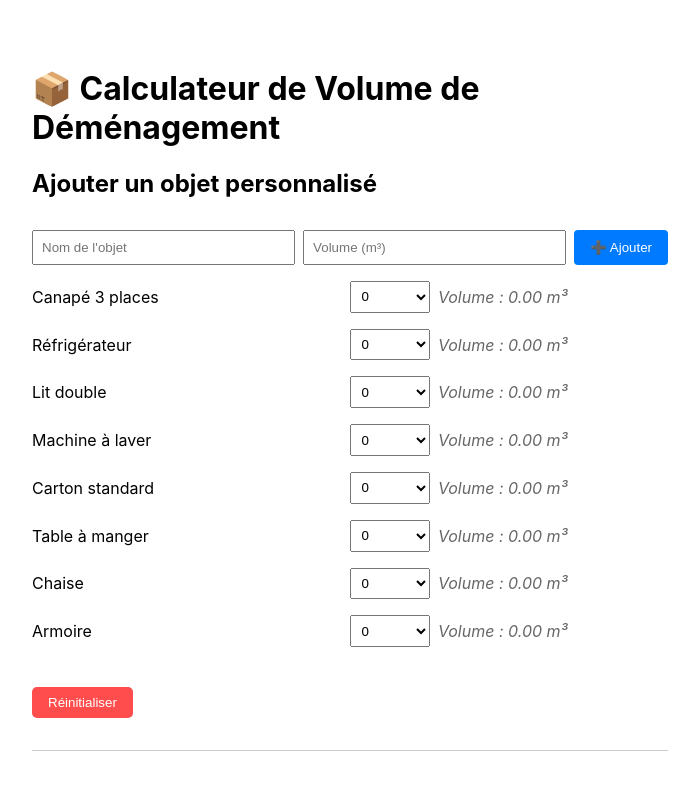
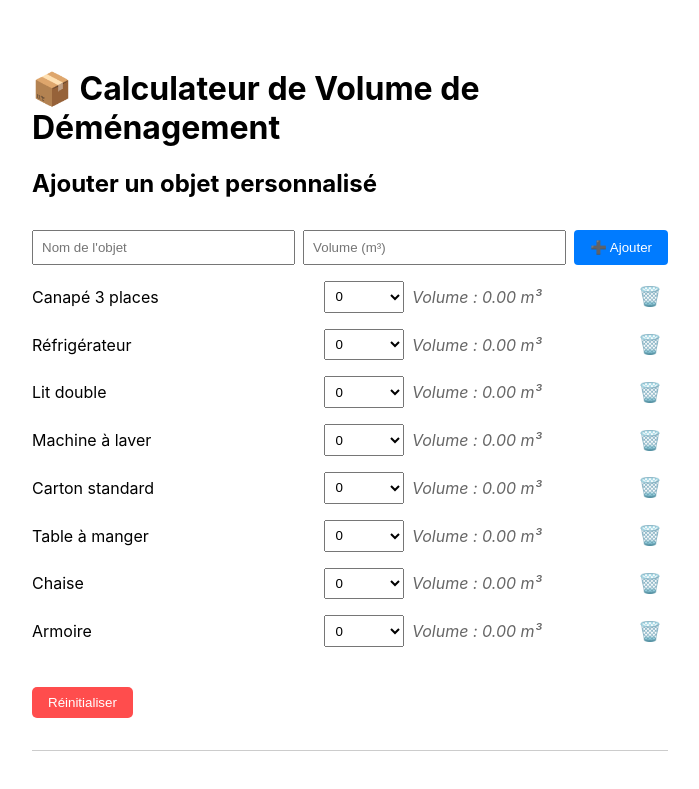
Before and after one commit to samyferhat/calculateur-demenagement, a React (Create React App) app: page / in a window 1280 px wide. Shown: the top 789 px of the page, without its empty margins (290-989 px from the left). Built offline with nearby package versions, Linux system fonts and the light colour scheme.

Commit message:
local storage feature et suppression

```diff
--- a/src/App.js
+++ b/src/App.js
@@ -1,4 +1,4 @@
-import { useState } from 'react';
+import { useEffect, useState } from 'react';
 import { items as initialItems } from './data/itemsData';
 import ItemSelector from './components/ItemSelector';
 import VolumeDisplay from './components/VolumeDisplay';
@@ -8,7 +8,15 @@ import AddItemForm from './components/AddItemForm';
 function App() {
   const [selectedItems, setSelectedItems] = useState({});
 
-  const [items, setItems] = useState(initialItems);
+
+  const LOCAL_STORAGE_KEY = 'demenagement_items';
+
+const loadItemsFromStorage = () => {
+  const saved = localStorage.getItem(LOCAL_STORAGE_KEY);
+  return saved ? JSON.parse(saved) : initialItems;
+};
+
+const [items, setItems] = useState(loadItemsFromStorage);
 
   const handleQuantityChange = (id, quantity) => {
     setSelectedItems((prev) => ({
@@ -29,6 +37,11 @@ function App() {
   const handleAddItem = (newItem) => {
     setItems((prev) => [...prev, newItem]);
   };
+
+  useEffect(() => {
+    localStorage.setItem(LOCAL_STORAGE_KEY, JSON.stringify(items));
+  }, [items]);
+
 
   const downloadPDF = () => {
     const doc = new jsPDF();
@@ -52,7 +65,19 @@ function App() {
     doc.save('volume_demenagement.pdf');
   };
 
+  const handleDeleteItem = (itemId) => {
+    const itemToDelete = items.find((item) => item.id === itemId);
+    const confirmed = window.confirm(`Supprimer "${itemToDelete?.name}" ?`);
 
+    if (!confirmed) return;
+
+    setItems((prev) => prev.filter((item) => item.id !== itemId));
+    setSelectedItems((prev) => {
+      const updated = { ...prev };
+      delete updated[itemId];
+      return updated;
+    });
+  };
   return (
     <div style={styles.appContainer}>
     <div style={{ padding: '2rem' }}>
@@ -66,6 +91,7 @@ function App() {
     item={item}
     quantity={selectedItems[item.id] || 0}
     onQuantityChange={handleQuantityChange}
+    onDelete={handleDeleteItem} // 🔥 toujours autorisé maintenant
   />
 ))}
       <button onClick={resetQuantities} style={styles.resetButton}>
--- a/src/components/ItemSelector.jsx
+++ b/src/components/ItemSelector.jsx
@@ -1,6 +1,6 @@
 import React from 'react';
 
-const ItemSelector = ({ item, quantity, onQuantityChange }) => {
+const ItemSelector = ({ item, quantity, onQuantityChange, onDelete }) => {
     const handleChange = (e) => {
       const newQuantity = parseInt(e.target.value, 10);
       onQuantityChange(item.id, newQuantity);
@@ -17,10 +17,18 @@ const ItemSelector = ({ item, quantity, onQuantityChange }) => {
         <span style={styles.volume}>
           Volume : {(item.volume * quantity).toFixed(2)} m³
         </span>
+        {onDelete && (
+          <button
+            onClick={() => onDelete(item.id)}
+            style={styles.deleteButton}
+            title="Supprimer l'objet"
+          >
+            🗑️
+          </button>
+        )}
       </div>
     );
   };
-
 const styles = {
     container: {
         display: 'flex',
@@ -42,6 +50,13 @@ const styles = {
         color: '#666',
         fontStyle: 'italic',
     },
+    deleteButton: {
+        backgroundColor: 'transparent',
+        border: 'none',
+        cursor: 'pointer',
+        fontSize: '1.2rem',
+        marginLeft: '0.5rem',
+      },
 };
 
 export default ItemSelector;
```
Lines whose indentation alone changed are shown as unchanged.
